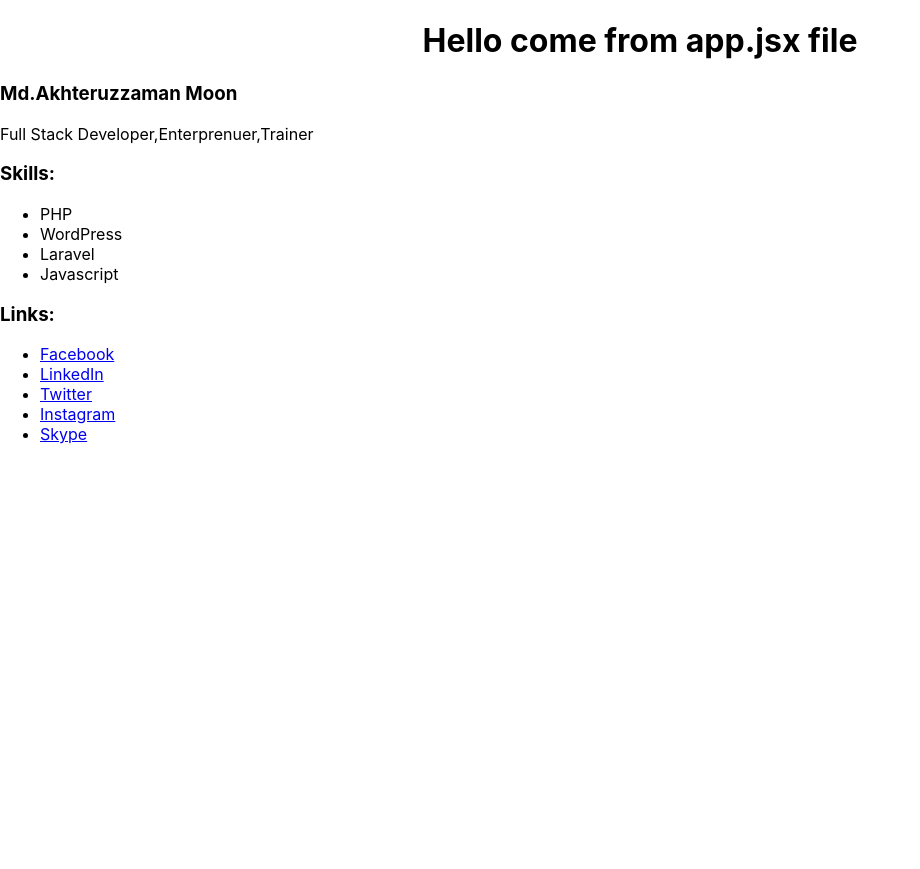
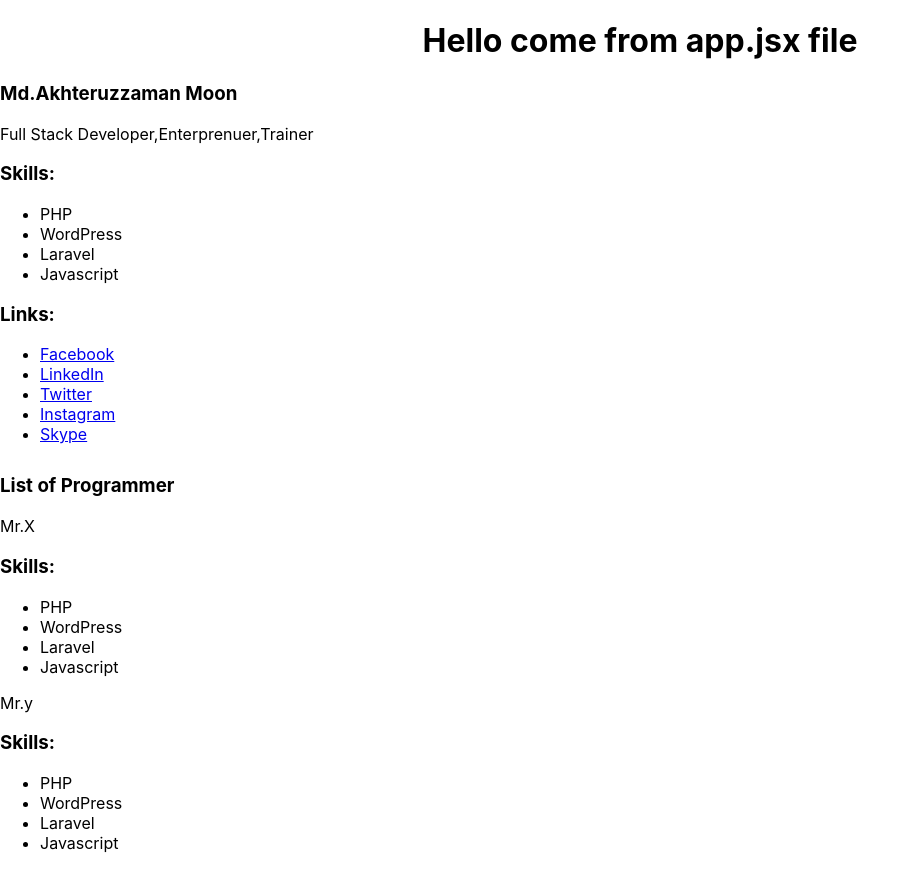
Before and after one commit to moonkabir/basic-react-stacklearner, a React (Create React App) app: page / in a window 1280 px wide. Shown: the whole page, without its empty margins (0-920 px from the left). Before the commit the page ends 800 px from the top, so only its background shows below. Built offline with nearby package versions, Linux system fonts and the light colour scheme.

Commit message:
video 26 topic reuse of component

```diff
--- a/src/components/app.jsx
+++ b/src/components/app.jsx
@@ -1,11 +1,20 @@
 import React, {Component}from 'react';
 import Profile from './profile/index';
+import Skills from './profile/skills'
 class App extends Component{
     render() {
         return (
             <div>
                 <h1>Hello come from app.jsx file</h1>
                 <Profile />
+                <div style={{marginTop:'30px'}}>
+                <h3>List of Programmer</h3>
+                <p>Mr.X</p>
+                <Skills/>
+                <p>Mr.y</p>
+                <Skills/>
+                </div>
+
             </div>
         )
     }
```
